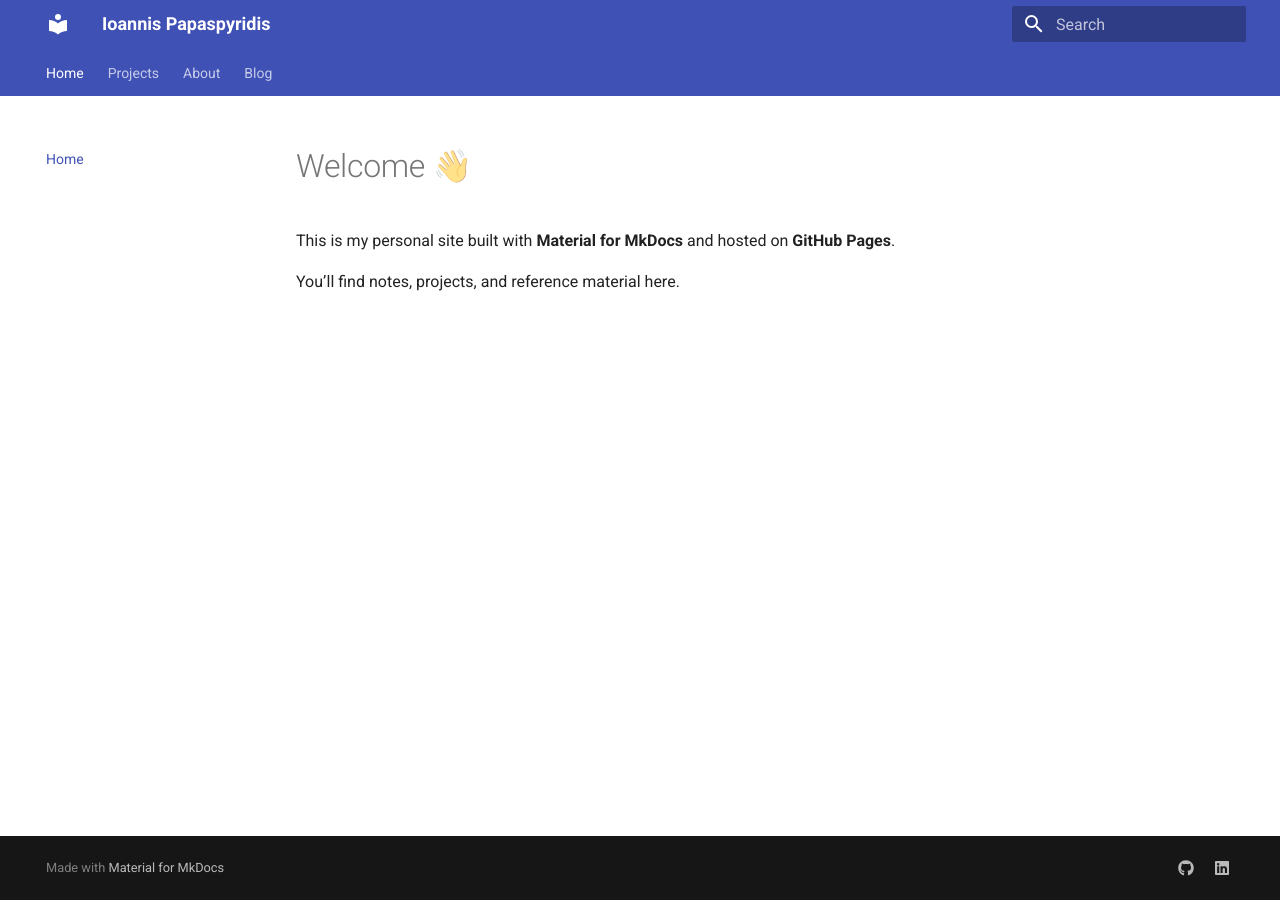
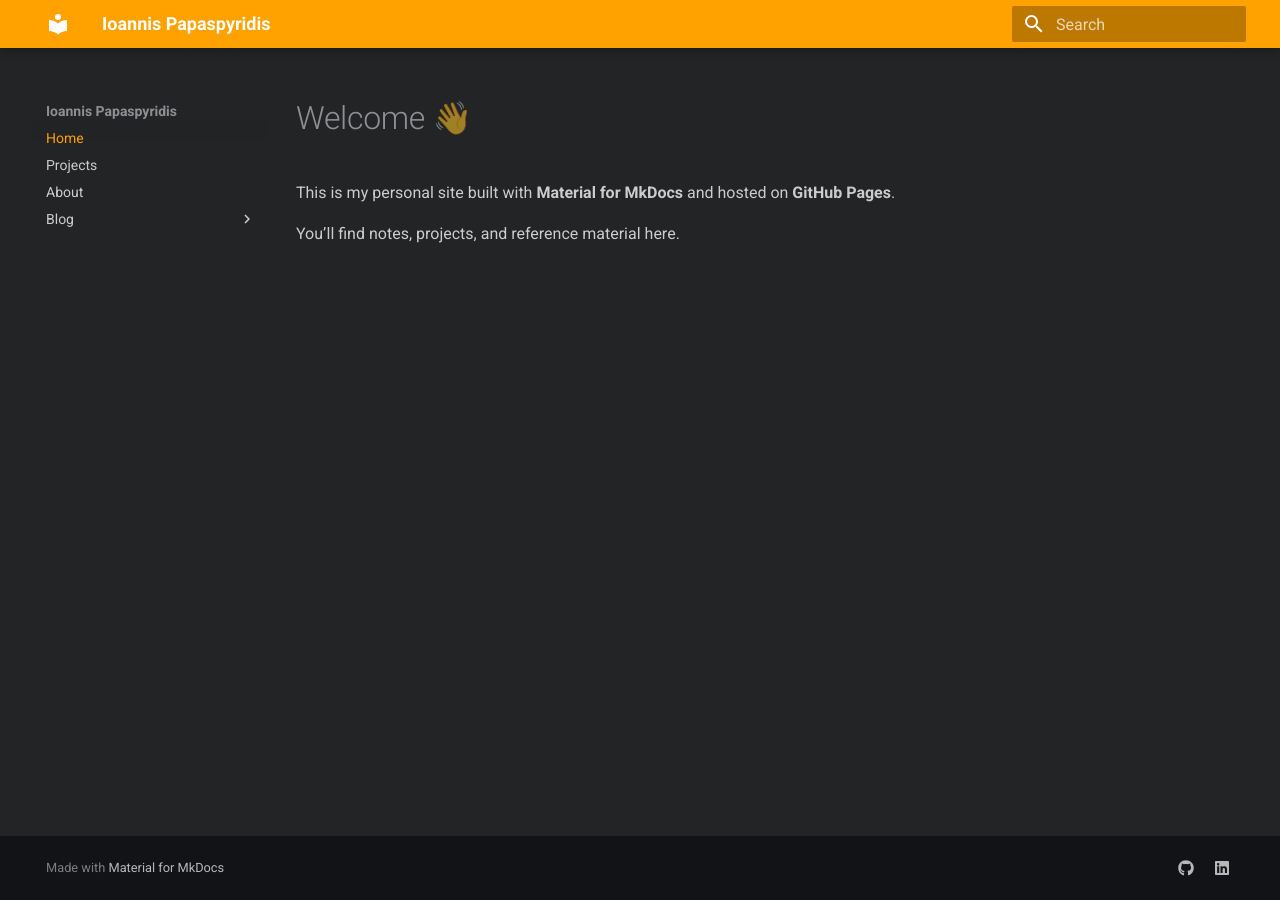
Before and after one commit to yiakonale/yiakonale.github.io, an MkDocs documentation site: the page built from docs/index.md, in a window 1280 px wide. Built offline with MkDocs 1.6.1 and Material for MkDocs 9.7.7, drawn with Linux system fonts in a browser that asks for light colours.

Commit message:
dark mode

```diff
--- /dev/null
+++ b/docs/styles/custom-colors.css
@@ -0,0 +1,18 @@
+/* --- Custom dark theme colors --- */
+[data-md-color-scheme="slate"] {
+  --md-default-bg-color: #232426;       /* Background */
+  --md-default-fg-color: #cccccc;       /* Text */
+  --md-primary-fg-color: #ffa200;       /* Main accent (headers, buttons) */
+  --md-accent-fg-color: #ffa200;        /* Accent (links, highlights) */
+
+  /* Optional subtle tweaks for contrast */
+  --md-code-bg-color: #2c2d2f;
+  --md-code-fg-color: #ffbb33;
+  --md-footer-bg-color: #1f2022;
+  --md-typeset-a-color: #ffa200;
+}
+
+/* Optional: make links a bit lighter on hover */
+[data-md-color-scheme="slate"] a:hover {
+  color: #ffb733;
+}
--- a/mkdocs.yml
+++ b/mkdocs.yml
@@ -6,18 +6,12 @@
 theme:
   name: material
   palette:
-    - scheme: default
-      primary: indigo
-      accent: pink
-  features:
-    - navigation.tabs
-    - navigation.top
-    - navigation.sections
-    - navigation.expand
-    - content.code.copy
-    - content.code.annotate
-    - search.highlight
-    - search.share
+    - scheme: slate  # base dark theme
+      primary: custom
+      accent: custom
+
+extra_css:
+  - styles/custom-colors.css
 
 nav:
   - Home: index.md
```
